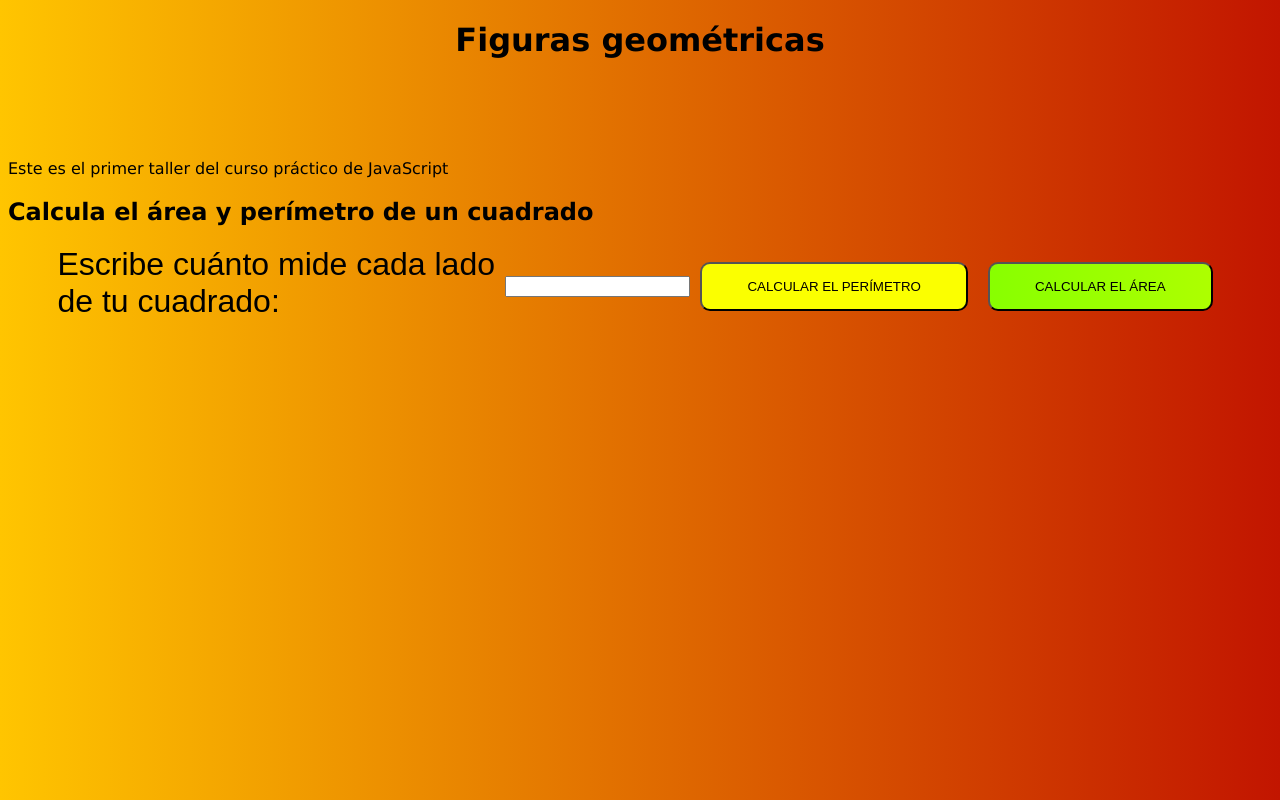
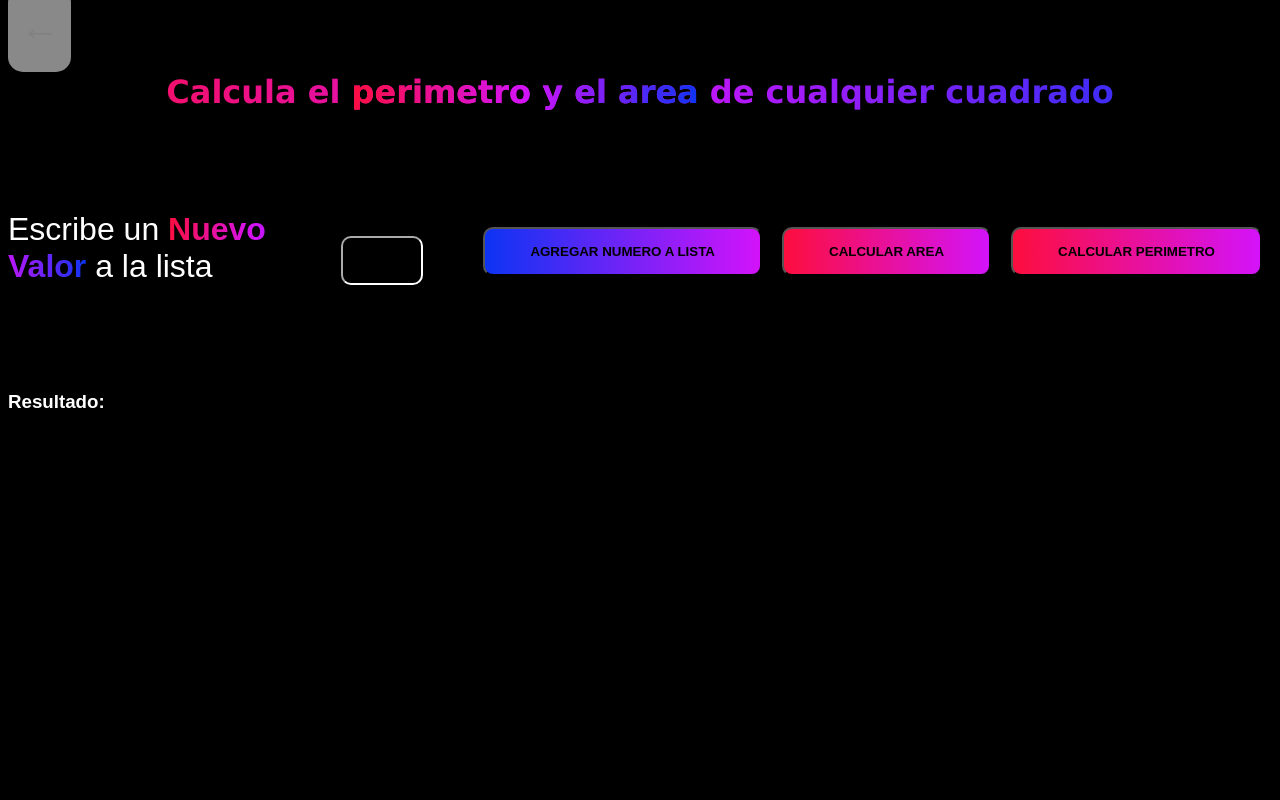
Before and after one commit to Juanes3105/curso-practico-javascript-platzi, a website: page figuras.html in a window 1280 px wide. Drawn offline with Linux system fonts and the light colour scheme.

Commit message:
message:undefined

```diff
--- a/figuras.html
+++ b/figuras.html
@@ -3,34 +3,39 @@
 <head>
   <meta charset="UTF-8">
   <meta http-equiv="X-UA-Compatible" content="IE=edge">
-  <link rel="stylesheet" href="figuras.css">
   <meta name="viewport" content="width=device-width, initial-scale=1.0">
-  <title>Figuras geométricas | Curso Práctico de JavaScript en Platzi</title>
+  <link rel="stylesheet" href="mediana.css">
+  <title>Media Aritmetica</title>
 </head>
 <body>
   <header>
-    <h1>
-      Figuras geométricas
-    </h1>
-    <p>Este es el primer taller del curso práctico de JavaScript</p>
+    <a href="index.html" class="asd">←</a>
+    <h1>Calcula el <strong>perimetro y el area</strong> de cualquier cuadrado</h1>
+
   </header>
+  <div class="main-container">
+    <form action="">
+      <label for="inputLista">
+        Escribe un <strong>Nuevo Valor</strong> a la lista
+      </label>
+      <input type="number" id="inputCuadrado" class="inputLista"/>
+      <input type="button"  class="btn-grad-b" value="Agregar numero a lista" onclick="meterValorLista()">
+      <input type="button"  class="btn-grad" value="Calcular Area" onclick="CalcularMediaAritmeticaBtn()" id="btn-abrir-popup">
+      <input type="button"  class="btn-grad" value="Calcular Perimetro" onclick="CalcularPerimetroCuadrado()">
+    </form>
+  </div>
+    <h3>Resultado:</h3>
+    <p id="resultado"></p>
 
-  <section>
-    <h2>Calcula el área y perímetro de un cuadrado</h2>
-    <form>
-      <label for="InputCuadrado">
-        Escribe cuánto mide cada lado de tu cuadrado:
-      </label>
-      <input id="InputCuadrado" type="number" />
-      <button type="button" class="btn-grad-b" onclick="calcularPerimetroCuadrado()">
-        Calcular el perímetro
-      </button>
-      <button type="button" class="btn-grad" onclick="calcularAreaCuadrado()">
-        Calcular el área
-      </button>
-    </form>
-  </section>
+  <script src="./mediana.js"></script>
 
-  <script src="./figuras.js"></script>
+
+  <!-- <div class="overlay" id="overlay">
+    <div class="popup" id="popup">
+      <a href="" id="btn-cerrar-popup" class="btn-cerrar-popup">X</a>
+      <h3>La <strong>Media Aritmetica</strong> de esta lista es:</h1>
+    </div>
+  </div> -->
+
 </body>
 </html>
--- a/figuras.js
+++ b/figuras.js
@@ -79,9 +79,11 @@ console.groupEnd();
 function calcularPerimetroCuadrado() {
   const input = document.getElementById("InputCuadrado");
   const value = input.value;
+  const valueN = Number(value)
 
-  const perimetro = perimetroCuadrado(value);
-  alert(perimetro);
+  const perimetro = perimetroCuadrado(valueN);
+  const resultadoP = document.getElementById("resultado")
+  resultadoP.innerText = `El perimetro deeste cuadrado es ${perimetro}`
 }
 function calcularAreaCuadrado() {
   const input = document.getElementById("InputCuadrado");
```
